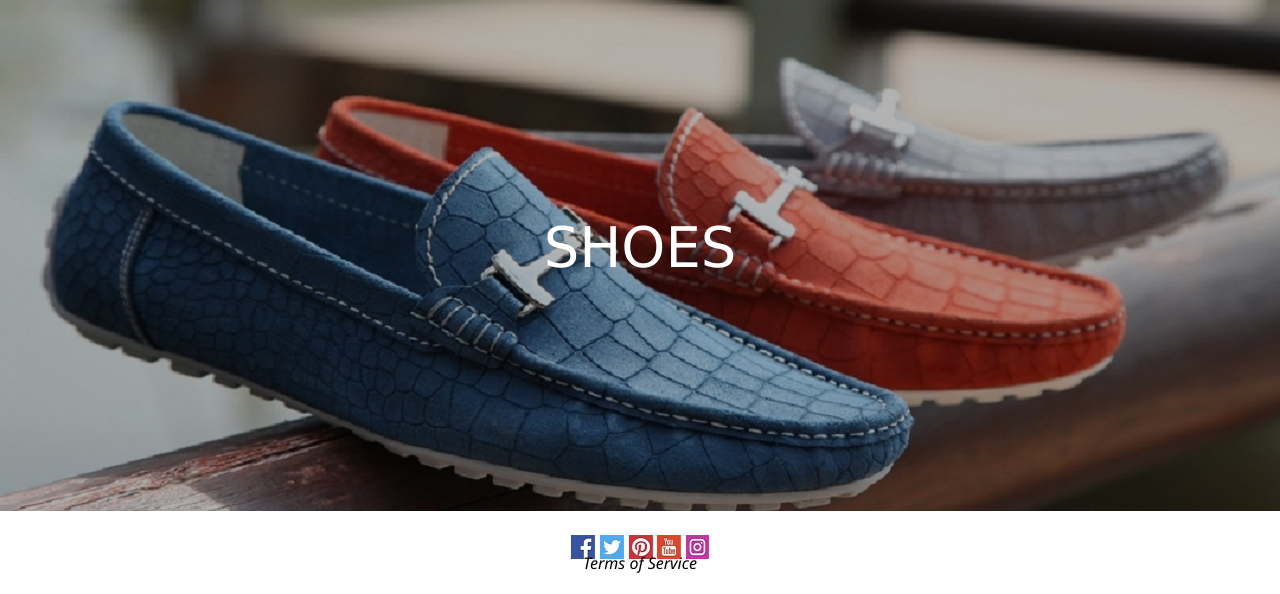
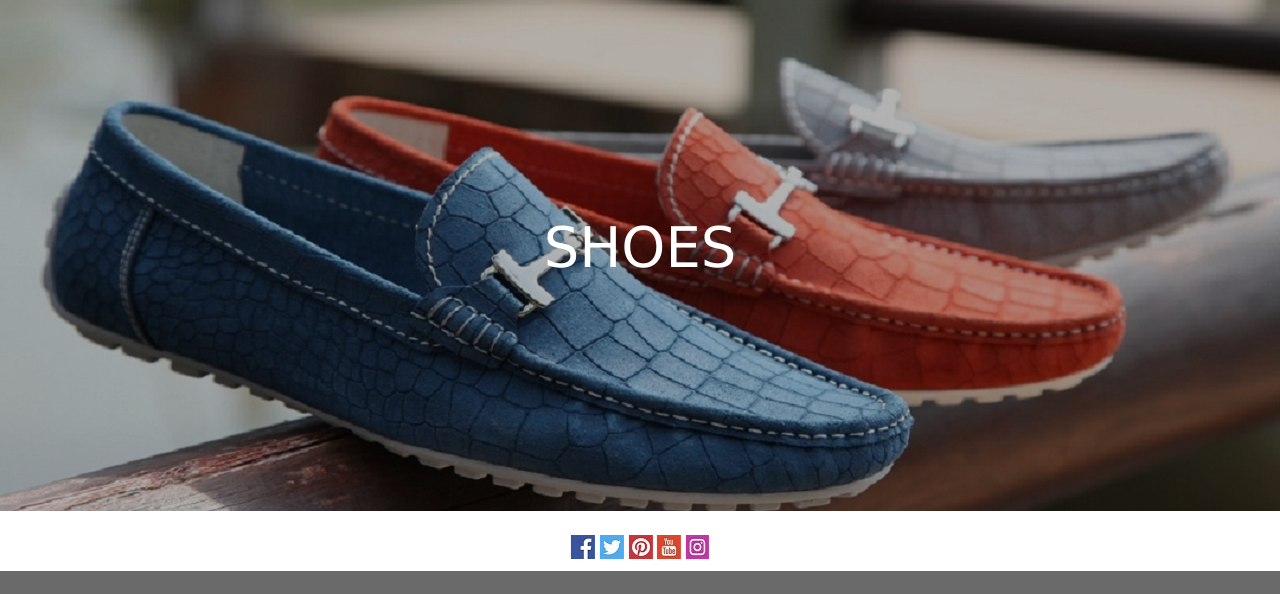
Before and after one commit to 15017206/Lucxury, a PHP site: page /Lucxury_000webhost/category_page_men1.php in a window 1280 px wide. Shown: the part 2050-2644 px from the top of the page. After the commit the page ends 2621 px from the top, so only its background shows below. Run offline with PHP 8.4, Linux system fonts and the light colour scheme; some libraries are stand-ins or nearby versions.

Commit message:
Update templateBar_bottom.php

```diff
--- a/templateBar_bottom.php
+++ b/templateBar_bottom.php
@@ -3,7 +3,7 @@
             <div class="container-fluid">
                 <ul class="nav navbar-nav">
                   </br>
-                    <div class="w3-display-container w3-display-topmiddle w3-border-top w3-border-white">
+                    <div class="w3-display-container w3-display-topmiddle w3-border-top w3-border-bottom w3-border-white">
                         <a href="https://www.facebook.com/lucxuryglobal/?ref=your_pages"><img id="" style="" src="images/templatebar_bottom_images/facebook.jpg" alt=""/></a>
 
                         <a href="https://twitter.com/lucxuryglobal"><img id="" style="" src="images/templatebar_bottom_images/twitter.jpg" alt=""/></a>
@@ -13,13 +13,8 @@
                         <a href="https://www.youtube.com/channel/UCeGiwGkYZ9p8kxj8YwN4fIw?view_as=subscriber"><img id="" style="" src="images/templatebar_bottom_images/youtube.jpg" alt=""/></a>
 
                         <a href="https://www.instagram.com/lucxuryglobal/"><img id="" style="" src="images/templatebar_bottom_images/instagram.jpg" alt=""/></a>
+                        </br>
                     </div>
-                    </br>
-                    </br>
-                    <div class="w3-display-container w3-display-middle">
-                        <a href="www.google.com"><h6><i>Terms of Service</i></h6></a>
-                    </div>
-
             </ul>
         </nav>
 </html>
```
